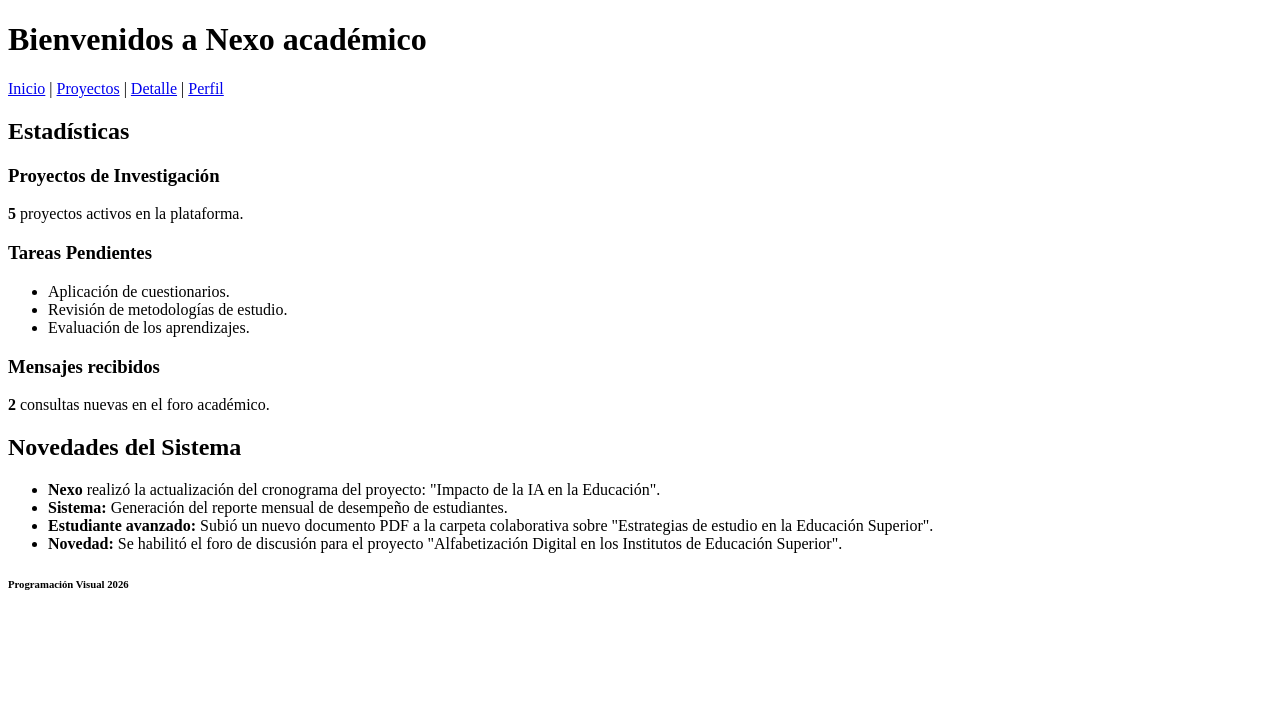
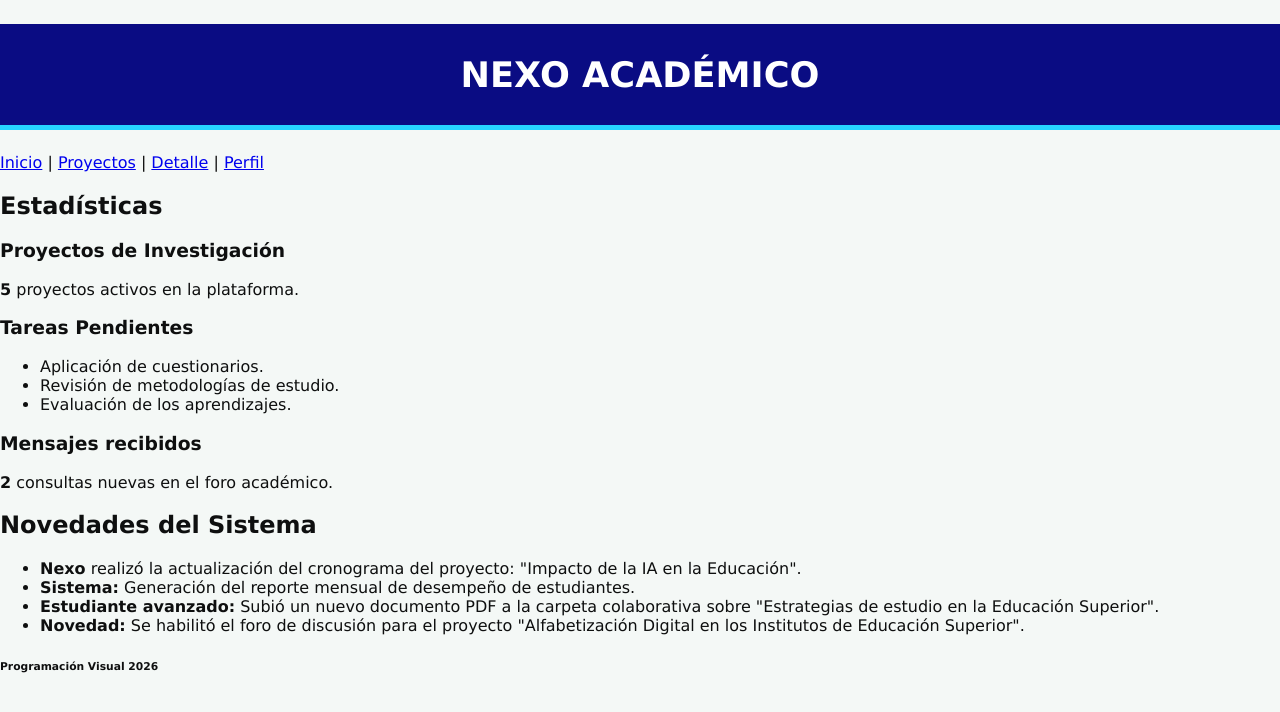
Before and after one commit to nicolemendivil/pv_tp1_grupo3, a plain HTML site: page index.html in a window 1280 px wide. Drawn offline with Linux system fonts and the light colour scheme.

Commit message:
Reenviar estrcutura css

```diff
--- /dev/null
+++ b/css/styles.css
@@ -0,0 +1,24 @@
+:root {
+    --fuente-grupo: 'Lucida Sans', 'Lucida Sans Regular', 'Lucida Grande', 'Lucida Sans Unicode', Geneva, Verdana, sans-serif;
+    --blanco: #ffffff;
+    --azul: #1987d4;
+    --celeste-fondo: #f4f8f6;
+    --texto-oscuro: #0e0f0f;
+}
+
+body {
+    background-color: var(--celeste-fondo);
+    margin: 0;
+    font-family: var(--fuente-grupo);
+    color: var(--texto-oscuro);
+}
+
+#main-title {
+    color: var(--blanco);
+    text-align: center;
+    font-size: 2.2rem;
+    padding: 30px 10px;
+    text-transform: uppercase;
+    background-color: rgb(10, 12, 131);
+    border-bottom: 5px solid #27d4ff; /* El toque de color que usa NEXOS */
+}
--- a/index.html
+++ b/index.html
@@ -4,10 +4,11 @@
     <meta charset="UTF-8">
     <meta name="viewport" content="width=device-width, initial-scale=1.0">
     <title>Nexo académico</title>
+    <link rel="stylesheet" href="css\styles.css">
 </head>
 <body>
     <header>
-        <h1>Bienvenidos a Nexo académico</h1>
+        <h1 id="main-title"> Nexo académico </h1>
     </header>
      <nav>
         <a href="index.html">Inicio</a> |
```
